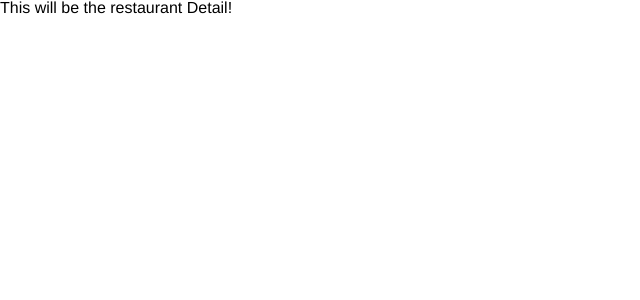
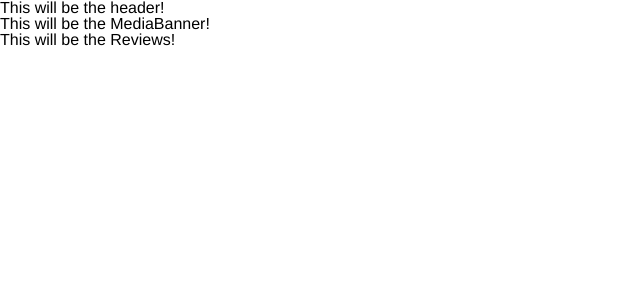
Before and after one commit to surbina/resto-explorer, a React app: page /restaurant/1 in a window 1280 px wide. Shown: the top 300 px of the page, without its empty margins (0-640 px from the left). Built offline with nearby package versions, Linux system fonts and the light colour scheme; no server answers.

Commit message:
feat(detail): add basic layout and fetching logic

```diff
--- a/src/pages/detail/Detail.tsx
+++ b/src/pages/detail/Detail.tsx
@@ -1,7 +1,29 @@
 import * as React from 'react';
+import styled from 'styled-components';
+
+import Header from './Header';
+import MediaBanner from './MediaBanner';
+import Reviews from './Reviews';
+import useDetailPageData from './useDetailPageData';
+
+const Main = styled.main`
+  height: 100vh;
+  display: flex;
+  flex-direction: column;
+`;
 
 function Detail() {
-  return <div>This will be the restaurant Detail!</div>;
+  const { data, loading } = useDetailPageData();
+
+  !loading && console.log({ data });
+
+  return (
+    <Main>
+      <Header />
+      <MediaBanner />
+      <Reviews />
+    </Main>
+  );
 }
 
 export default Detail;
--- /dev/null
+++ b/src/pages/detail/Header.tsx
@@ -0,0 +1,7 @@
+import * as React from 'react';
+
+function Header() {
+  return <div>This will be the header!</div>;
+}
+
+export default Header;
--- /dev/null
+++ b/src/pages/detail/MediaBanner.tsx
@@ -0,0 +1,7 @@
+import * as React from 'react';
+
+function MediaBanner() {
+  return <div>This will be the MediaBanner!</div>;
+}
+
+export default MediaBanner;
--- /dev/null
+++ b/src/pages/detail/Reviews.tsx
@@ -0,0 +1,7 @@
+import * as React from 'react';
+
+function Reviews() {
+  return <div>This will be the Reviews!</div>;
+}
+
+export default Reviews;
--- /dev/null
+++ b/src/pages/detail/types.ts
@@ -0,0 +1,29 @@
+export interface Review {
+  id: string;
+  rating: number;
+  user: {
+    id: string;
+    imageUrl: string;
+    name: string;
+  };
+  text: string;
+  timeCreated: string;
+}
+
+export interface RestaurantDetail {
+  id: string;
+  rating: number;
+  categories: Array<{ alias: string; title: string }>;
+  price: string;
+  isClosed: boolean;
+  location: {
+    formattedAddress: string;
+  };
+  coordinated: {
+    latitude: number;
+    longitude: number;
+  };
+  photos: Array<string>;
+  reviewCount: number;
+  reviews: Array<Review>;
+}
--- /dev/null
+++ b/src/pages/detail/useDetailPageData.ts
@@ -0,0 +1,50 @@
+import { useQuery, gql } from '@apollo/client';
+import { useParams } from 'react-router-dom';
+
+import { RestaurantDetail } from './types';
+
+const QUERY = gql`
+  query GetDetailPageData($id: String) {
+    business(id: $id) {
+      id
+      rating
+      categories {
+        alias
+        title
+      }
+      price
+      isClosed: is_closed
+      location {
+        formattedAddress: formatted_address
+      }
+      coordinates {
+        latitude
+        longitude
+      }
+      photos
+      reviewCount: review_count
+      reviews {
+        id
+        rating
+        user {
+          id
+          imageUrl: image_url
+          name
+        }
+        text
+        timeCreated: time_created
+      }
+    }
+  }
+`;
+
+function useDetailPageData() {
+  const { id } = useParams<{ id: string }>();
+
+  return useQuery<RestaurantDetail, { id: string }>(QUERY, {
+    variables: { id },
+    skip: !id,
+  });
+}
+
+export default useDetailPageData;
--- a/webpack.config.js
+++ b/webpack.config.js
@@ -39,6 +39,7 @@ module.exports = {
   plugins: [
     new HtmlWebpackPlugin({
       template: path.resolve(__dirname, 'index.html'),
+      base: '/',
     }),
     new MiniCssExtractPlugin({
       filename: './src/yourfile.css',
```
